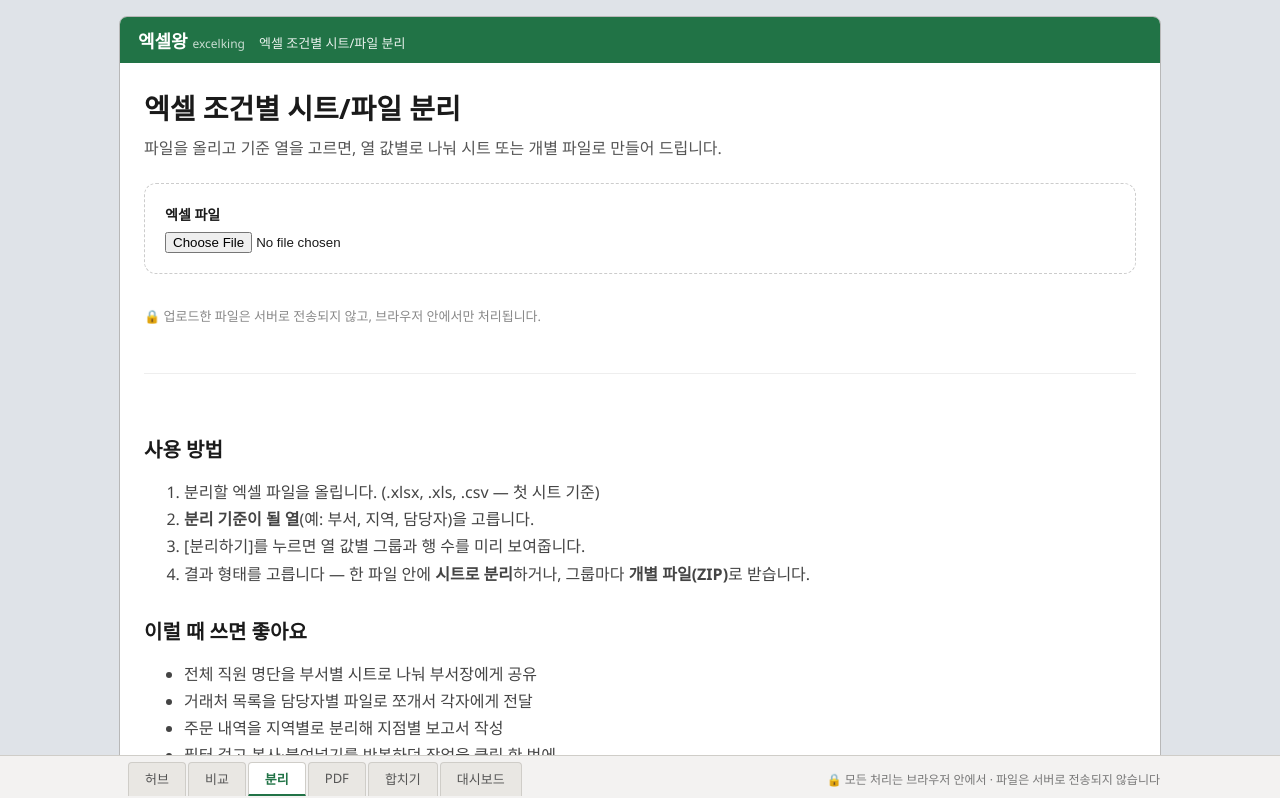
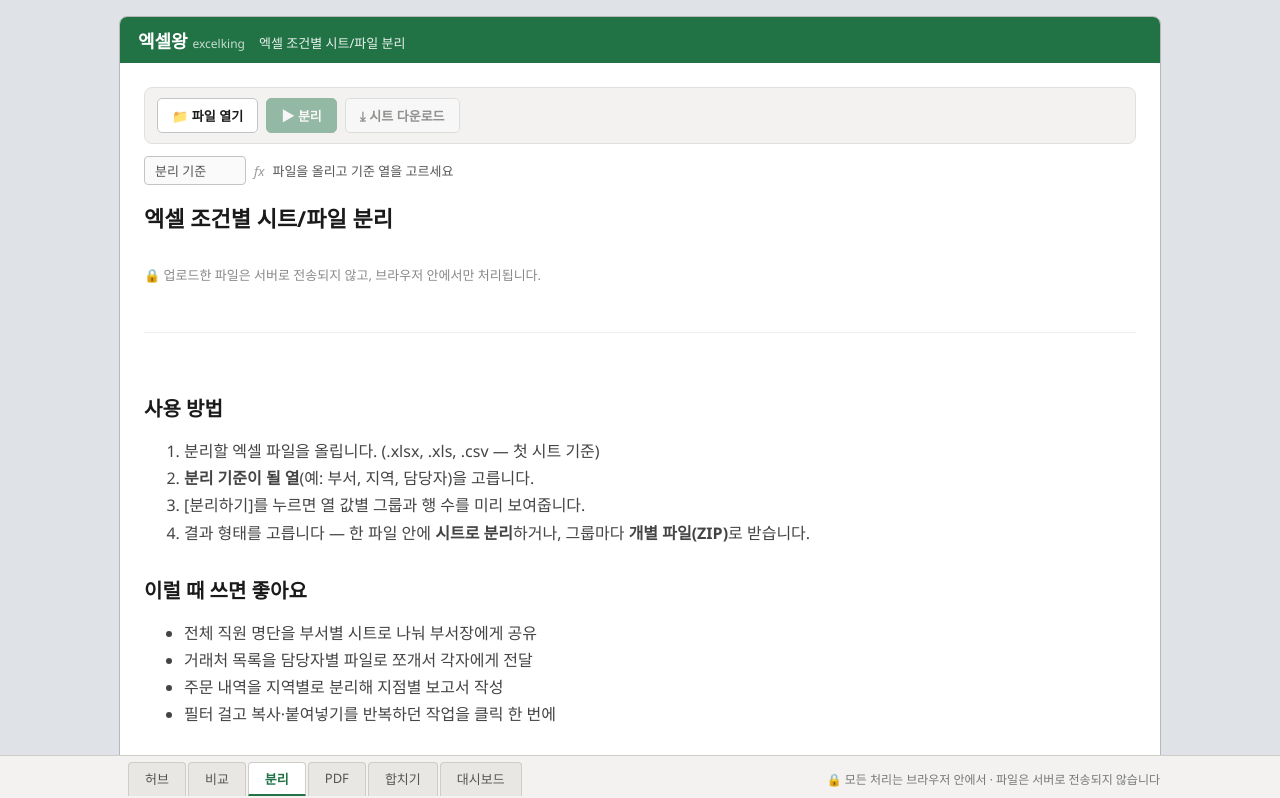
Before and after one commit to dalgeom/excelking, a SvelteKit app: page /excel-split in a window 1280 px wide. Shown: the top 798 px of the page. Built offline with nearby package versions, Linux system fonts and the light colour scheme.

Commit message:
refactor: 분리 페이지 엑셀 틀 — 리본·수식줄·saveBlob

```diff
--- a/src/routes/excel-split/+page.svelte
+++ b/src/routes/excel-split/+page.svelte
@@ -2,6 +2,9 @@
   import { parseFile, type ParsedFile } from '$lib/excel/parse';
   import { splitByColumn, type SplitGroup } from '$lib/excel/split';
   import { buildSplitWorkbook, buildSplitZip } from '$lib/excel/export';
+  import Ribbon from '$lib/components/Ribbon.svelte';
+  import FormulaBar from '$lib/components/FormulaBar.svelte';
+  import { saveBlob, XLSX_MIME } from '$lib/excel/download';
 
   let file = $state<ParsedFile | null>(null);
   let fileName = $state('');
@@ -9,6 +12,7 @@
   let groups = $state<SplitGroup[] | null>(null);
   let mode = $state<'sheets' | 'files'>('sheets');
   let error = $state('');
+  let fileInput = $state<HTMLInputElement>();
 
   async function onUpload(e: Event) {
     error = '';
@@ -32,30 +36,12 @@
     groups = splitByColumn(file.rows, splitColumn);
   }
 
-  function saveBlob(blob: Blob, name: string) {
-    const url = URL.createObjectURL(blob);
-    const a = document.createElement('a');
-    a.href = url;
-    a.download = name;
-    document.body.appendChild(a);
-    a.click();
-    a.remove();
-    URL.revokeObjectURL(url);
-  }
-
   function download() {
     if (!groups) return;
     if (mode === 'sheets') {
-      const bytes = buildSplitWorkbook(groups);
-      saveBlob(
-        new Blob([bytes], {
-          type: 'application/vnd.openxmlformats-officedocument.spreadsheetml.sheet'
-        }),
-        `${fileName}_분리.xlsx`
-      );
+      saveBlob(buildSplitWorkbook(groups), `${fileName}_분리.xlsx`, XLSX_MIME);
     } else {
-      const bytes = buildSplitZip(groups);
-      saveBlob(new Blob([bytes as BlobPart], { type: 'application/zip' }), `${fileName}_분리.zip`);
+      saveBlob(buildSplitZip(groups), `${fileName}_분리.zip`, 'application/zip');
     }
   }
 </script>
@@ -67,15 +53,16 @@
     content="엑셀 파일을 부서·지역·담당자 등 열 값별로 나눠 시트 또는 개별 파일(ZIP)로 내려받으세요. 무료, 설치 없이, 파일은 서버로 전송되지 않습니다." />
 </svelte:head>
 
-<h1>엑셀 조건별 시트/파일 분리</h1>
-<p class="lead">파일을 올리고 기준 열을 고르면, 열 값별로 나눠 시트 또는 개별 파일로 만들어 드립니다.</p>
+<Ribbon>
+  <button class="rbtn" onclick={() => fileInput?.click()}>📁 파일 열기 {file ? `· ${file.rows.length}행` : ''}</button>
+  <button class="rbtn primary" onclick={runSplit} disabled={!file || !splitColumn}>▶ 분리</button>
+  <button class="rbtn" onclick={download} disabled={!groups}>⤓ {mode === 'sheets' ? '시트 다운로드' : 'ZIP 다운로드'}</button>
+</Ribbon>
+<input bind:this={fileInput} type="file" accept=".xlsx,.xls,.csv" hidden onchange={onUpload} />
 
-<div class="uploads">
-  <label class="drop">
-    <span>엑셀 파일 {file ? `· ${file.rows.length}행` : ''}</span>
-    <input type="file" accept=".xlsx,.xls,.csv" onchange={onUpload} />
-  </label>
-</div>
+<FormulaBar cell="분리 기준" value={splitColumn || '파일을 올리고 기준 열을 고르세요'} />
+
+<h1 class="ptitle">엑셀 조건별 시트/파일 분리</h1>
 
 {#if file && file.columns.length > 0}
   <div class="keyrow">
@@ -84,7 +71,6 @@
       <option value="" disabled>열 선택</option>
       {#each file.columns as c}<option value={c}>{c}</option>{/each}
     </select>
-    <button onclick={runSplit}>분리하기</button>
   </div>
 {:else if file}
   <p class="error">열 이름(첫 행)을 찾지 못했습니다. 첫 행이 머리글인지 확인해 주세요.</p>
@@ -108,10 +94,7 @@
     <label><input type="radio" bind:group={mode} value="sheets" /> 한 파일, 시트로 분리 (.xlsx)</label>
     <label><input type="radio" bind:group={mode} value="files" /> 여러 파일로 분리 (.zip)</label>
   </div>
-
-  <button class="primary" onclick={download}>
-    {mode === 'sheets' ? '분리된 엑셀 다운로드' : 'ZIP 다운로드'}
-  </button>
+  <p class="hint">상단 리본의 [⤓ 다운로드]로 받으세요.</p>
 {/if}
 
 <p class="privacy">🔒 업로드한 파일은 서버로 전송되지 않고, 브라우저 안에서만 처리됩니다.</p>
@@ -148,21 +131,11 @@
 </section>
 
 <style>
-  h1 { font-size: 28px; margin: 0 0 8px; }
-  .lead { color: #555; margin: 0 0 24px; }
-  .uploads { display: grid; grid-template-columns: 1fr; gap: 12px; }
-  .drop {
-    display: flex; flex-direction: column; gap: 8px;
-    border: 1.5px dashed #ccc; border-radius: 12px; padding: 20px; cursor: pointer;
-  }
-  .drop span { font-weight: 600; font-size: 14px; }
-  .keyrow { display: flex; align-items: center; gap: 12px; margin: 20px 0; flex-wrap: wrap; }
+  .ptitle { font-size: 22px; margin: 0 0 12px; }
+  .keyrow { display: flex; align-items: center; gap: 12px; margin: 8px 0 20px; flex-wrap: wrap; }
+  .keyrow label { font-size: 14px; color: #555; }
   select { padding: 8px 12px; border-radius: 8px; border: 1px solid #ccc; }
-  button {
-    padding: 9px 18px; border: none; border-radius: 8px;
-    background: #1a73e8; color: #fff; font-weight: 600; cursor: pointer;
-  }
-  button.primary { margin-top: 16px; }
+  .hint { color: #888; font-size: 13px; margin: 12px 0 0; }
   .summary { display: flex; gap: 12px; margin: 24px 0 8px; flex-wrap: wrap; }
   .stat {
     flex: 1; min-width: 90px; border: 1px solid #eee; border-radius: 12px;
```
